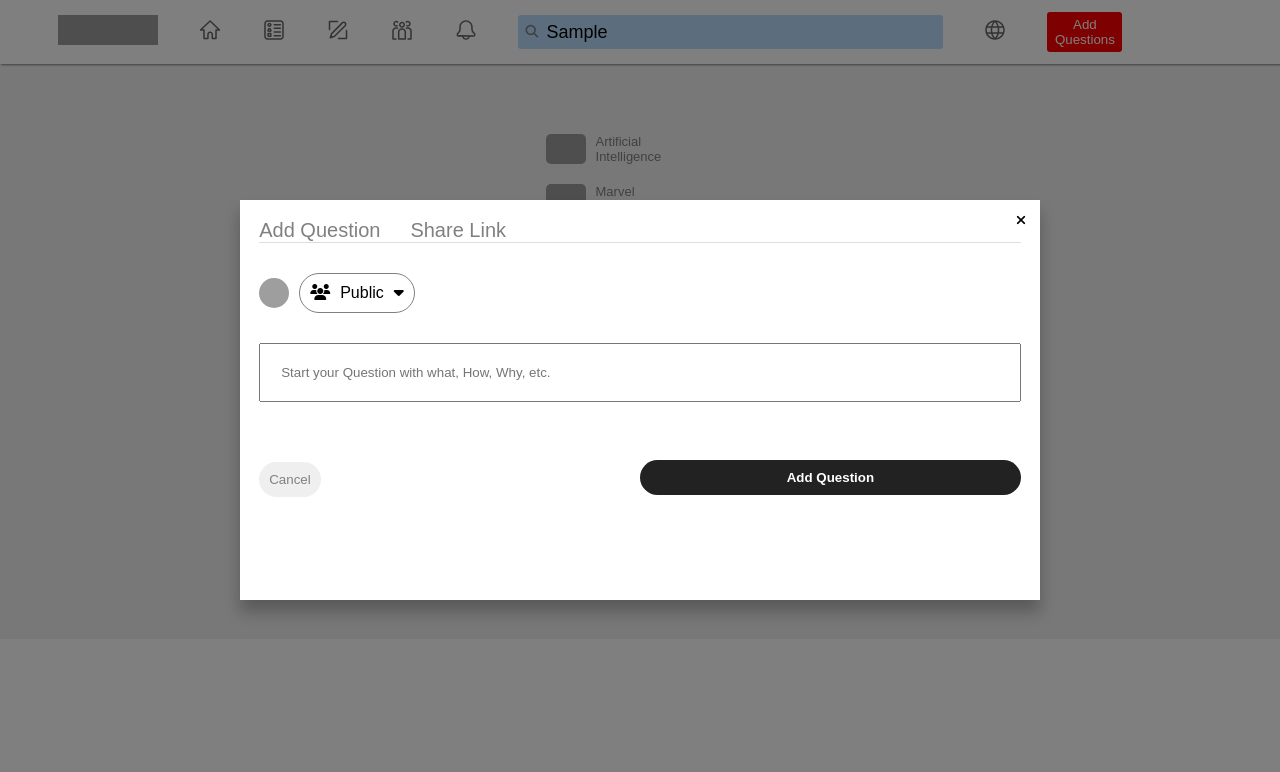
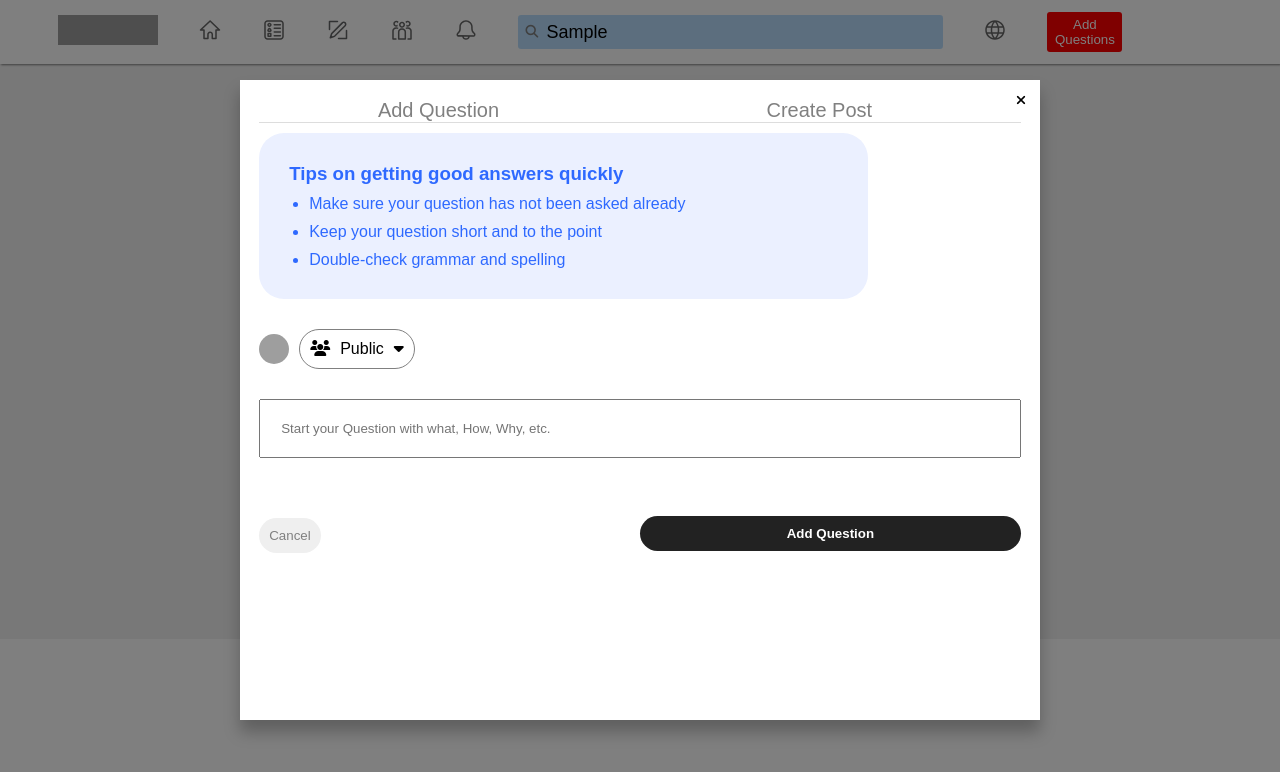
Before and after one commit to chirag-soni23/build-quora, a React (Vite) app: page / in a window 1280 px wide. Both pictures are taken after typing "Sample" into the empty fields and a click on the button "Add Questions". Shown: the top 772 px of the page. Built offline with nearby package versions, Linux system fonts and the light colour scheme; grey boxes are pictures that could not be loaded.

Commit message:
initial commit

```diff
--- a/src/Components/Contents/Quorabox.jsx
+++ b/src/Components/Contents/Quorabox.jsx
@@ -10,12 +10,7 @@ function Quorabox() {
   return (
     <>
     <div className='quoraBox'>
-    <div className="post__body">+
-            <div className='post__question'>
-            {/* <p>This is a test Question</p>   */}
-            <img src="https://qph.cf2.quoracdn.net/main-qimg-b2bc19e5060f50945cd08c91387f336b" alt="" srcset="" />
-            <button onClick={()=> setIsModalOpen(true)} className='post__btn'>Answer</button>
-            <Modal open = {isModalOpen}
+    <Modal open = {isModalOpen}
           closeIcon = {Close} onClose={()=> setIsModalOpen(false)}
           closeOnEsc center closeOnOverlayClick={false}
           styles={{
@@ -23,16 +18,51 @@ function Quorabox() {
               height:"auto"
             }
           }}>
-            <div className="modal__question">
-                <h1>This is a test question</h1>
-                <p>Asked by {" "}</p><span>Username</span>{" "}on {" "}TimeStamp
+
+            <div className="modal_title" style={{display:"flex",justifyContent:"space-around"  }}>
+              <h5>Add Question</h5>
+              <h5>Create Post</h5>
             </div>
-            <div className="modal__answer">
-                <ReactQuil placeholder='Enter Your answer'/>
-                <div className="modal__buttons">
+            <div className='tips'>
+          <h3>Tips on getting good answers quickly</h3>
+         <ul>
+          <li>Make sure your question has not been asked already</li>
+          <li>Keep your question short and to the point</li>
+          <li>Double-check grammar and spelling</li>
+         </ul>
+         </div>
+            <div className="modal__info">
+              <img src="https://qph.cf2.quoracdn.net/main-thumb-2343499123-200-klaahntbbdzxnxrjcnjiysashxmagsfc.jpeg" alt="" srcset=""className="avatar" />
+              <div className="modal__scop">
+              <i class="fa-solid fa-users"></i>
+                <p>Public</p>
+                <i class="fa-solid fa-caret-down"></i>
+              </div>
+            </div>
+            <div className="modal__Field">
+              <input style={{outline:"none",padding:'20px'}} type="text" name="" id="" placeholder="Start your Question with what, How, Why, etc."/>
+              <div style={{
+                display:"flex",
+                flexDirection:"column"
+              }}>
+                {/* <input value={inputUrl}
+                onChange={(e)=>{
+                  setInputUrl(e.target.value)
+                }} style={{
+                  margin :"5px 0",
+                  border: "1px solid lightgray",
+                  padding:"10px",
+                  outline: "2px solid #000"
+                }} type="text" placeholder="Optional include a link that give context" />
+                { */}
+                  {/* inputUrl !== "" && <img style={{
+                    height:"40vh",
+                    objectFit:"contain"
+                  }} src={inputUrl} /> */}
 
-                </div>
-
+                {/* } */}
+                {/* <img src={inputUrl} alt="image" /> */}
+              </div>
             </div>
             <div className="modal__button">
               <button className="cancel" onClick={()=>setIsModalOpen(false)}>
@@ -42,10 +72,7 @@ function Quorabox() {
                 Add Question
               </button>
             </div>
-
-            </Modal>
-            </div>
-        </div>
+          </Modal>
         <div className="quoraBox_info">
             <img src="https://qph.cf2.quoracdn.net/main-thumb-2343499123-50-klaahntbbdzxnxrjcnjiysashxmagsfc.jpeg" alt="" />
         <div className="quoraBox_quora">
@@ -55,7 +82,7 @@ function Quorabox() {
         <div className="quorabox__btn">
           <span>
           <svg width="24" height="24" viewBox="0 0 24 24" xmlns="http://www.w3.org/2000/svg"><g class="icon_svg-stroke" stroke="#666" stroke-width="1.5" fill="none" fill-rule="evenodd"><g transform="translate(9 7)"><path d="M3 6v-.5A2.5 2.5 0 1 0 .5 3" stroke-linecap="round" stroke-linejoin="round"></path><circle class="icon_svg-fill_as_stroke" fill="#666" cx="3" cy="8.5" r="1" stroke="none"></circle></g><path d="M7.5 4h9a3 3 0 0 1 3 3v9a3 3 0 0 1-3 3h-3L9 22v-3H7.5a3 3 0 0 1-3-3V7a3 3 0 0 1 3-3Z" stroke-linejoin="round"></path></g></svg>
-          <button onClick={()=> setIsModalOpen(true)} className='post__btn'>Answer</button>
+          <button onClick={()=> setIsModalOpen(true)} className='post__btn'>Ask</button>
           </span>
           <hr />
           <span>
--- a/src/Components/Header/Quoraheader.jsx
+++ b/src/Components/Header/Quoraheader.jsx
@@ -1,6 +1,7 @@
 import React, { useState } from "react";
 import '../Header/quoraheader.css'
 import "../css/Quora.css"
+import "../css/Post.css"
 import "react-responsive-modal/styles.css"
 import Modal from "react-responsive-modal";
 import { Link } from "react-router-dom";
@@ -51,10 +52,18 @@ function Quoraheader() {
             }
           }}>
 
-            <div className="modal_title">
+        <div className="modal_title" style={{display:"flex",justifyContent:"space-around"  }}>
               <h5>Add Question</h5>
-              <h5>Share Link</h5>
+              <h5>Create Post</h5>
             </div>
+            <div className='tips'>
+          <h3>Tips on getting good answers quickly</h3>
+         <ul>
+          <li>Make sure your question has not been asked already</li>
+          <li>Keep your question short and to the point</li>
+          <li>Double-check grammar and spelling</li>
+         </ul>
+         </div>
             <div className="modal__info">
               <img src="https://qph.cf2.quoracdn.net/main-thumb-2343499123-200-klaahntbbdzxnxrjcnjiysashxmagsfc.jpeg" alt="" srcset=""className="avatar" />
               <div className="modal__scop">
--- a/src/Components/css/Post.css
+++ b/src/Components/css/Post.css
@@ -127,6 +127,11 @@
     margin-right: 40px;
     cursor: pointer;
   }
+  .modal__title:active{
+    border-bottom: 2px solid blue;
+    width: 50%;
+
+  }
 
   .post__footerAction {
     background-color: lightgray;
@@ -163,13 +168,26 @@
     flex-direction: column;
     margin-top: 20px;
   }
-
+  .tips{
+    background: #EBF0FF;
+    padding: 30px;
+    margin-top: 10px;
+    width: 80%;
+    border-radius: 25px;
+  }
+  .tips h3{
+    color: #2E69FF;
+  }
+  .tips ul li{
+    margin-top: 10px;
+    margin-left: 20px;
+    color: #2E69FF;
+  }
   .modal__question > h1 {
     color: #8f1f1b;
     font-weight: 600;
     margin-bottom: 10px;
   }
-
   .modal__question > p {
     color: gray;
     font-size: small;
@@ -235,7 +253,7 @@
   }
 
   .react-responsive-modal-modal {
-    height: 400px;
+    height: 80vh;
   }
 
   .quill {
```
